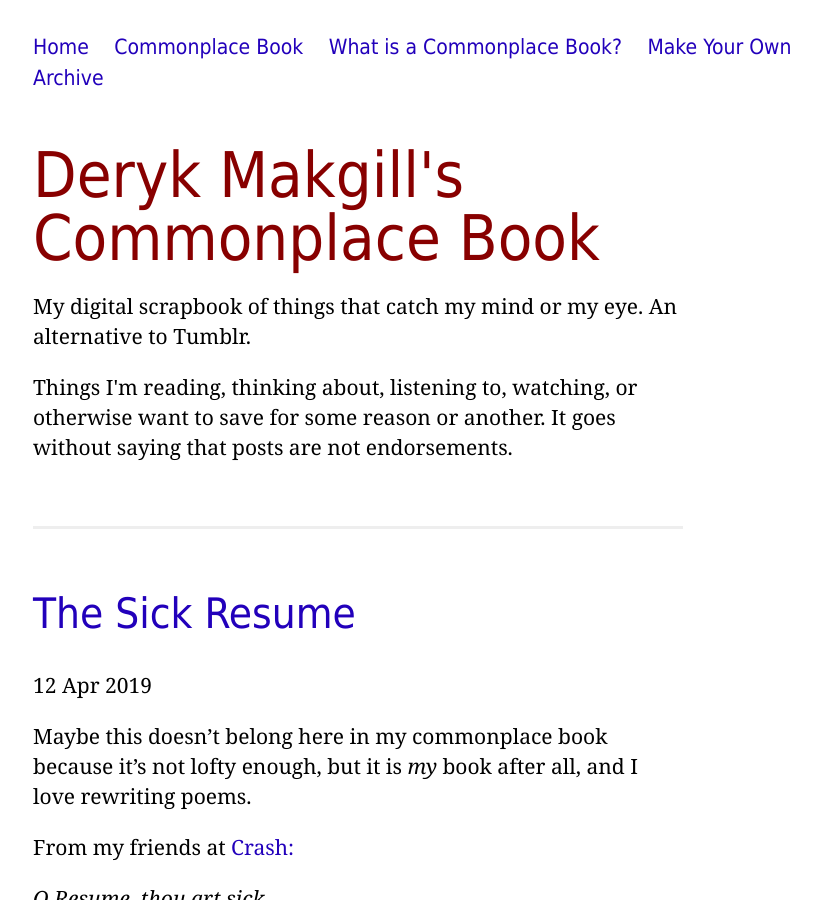
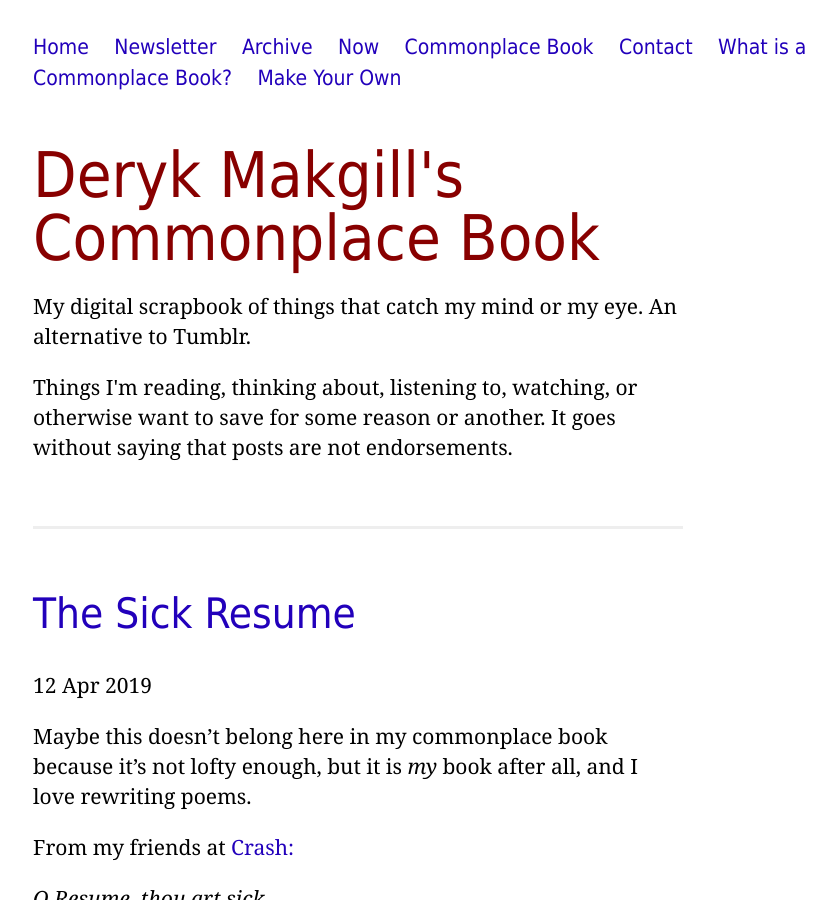
Before and after one commit to derykmakgill/commonplace, a Jekyll site: the page built from index.html, in a window 1280 px wide and 900 px high. Shown: the whole window, without its empty margins (187-1023 px from the left). Built offline with Jekyll 4.4.1, drawn with Linux system fonts in a browser that asks for light colours; the list of posts is cut into pages by our own code.

Commit message:
Update default.html

```diff
--- a/_layouts/default.html
+++ b/_layouts/default.html
@@ -4,15 +4,22 @@
   {% include head.html %}
 
   <body>
-	   <nav><ul style="
+
+
+	  <nav><ul style="
     list-style: none;
     padding-left: 0;
-"><li><a href="/">Home</a></li>
-					<li><a href="/commonplace">Commonplace Book</a></li>
-		   <li><a href="/commonplace/about/">What is a Commonplace Book?</a></li>
+">
+					<li><a href="/">Home</a></li>
+		   <li><a href="/newsletter/">Newsletter</a></li>
+					<li><a href="/archive/">Archive</a></li>
+					<li><a href="/now/">Now</a></li>
+		   <li><a href="/commonplace/">Commonplace Book</a></li>
+					<li><a href="/contact/">Contact</a></li>
+		  <li><a href="/commonplace/about/">What is a Commonplace Book?</a></li>
 		   <li><a href="/commonplace/make/">Make Your Own</a></li>
-					<li><a href="/archive/">Archive</a></li>
-				</ul></nav>  <br>
+				</ul></nav>
+	  <br>
 
 <section id="masthead">
 <h1><a href="https://derykmakgill.com/commonplace" title="Deryk Makgill">Deryk Makgill's Commonplace Book</a></h1>
```
